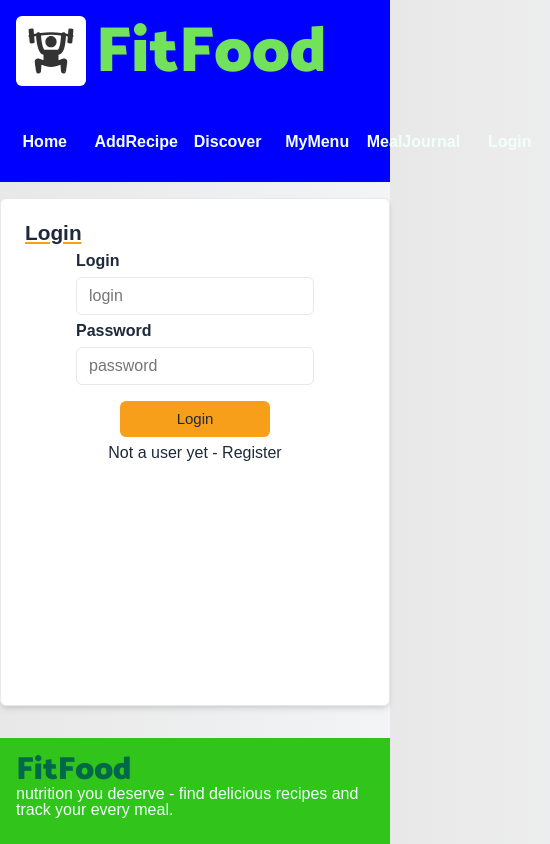
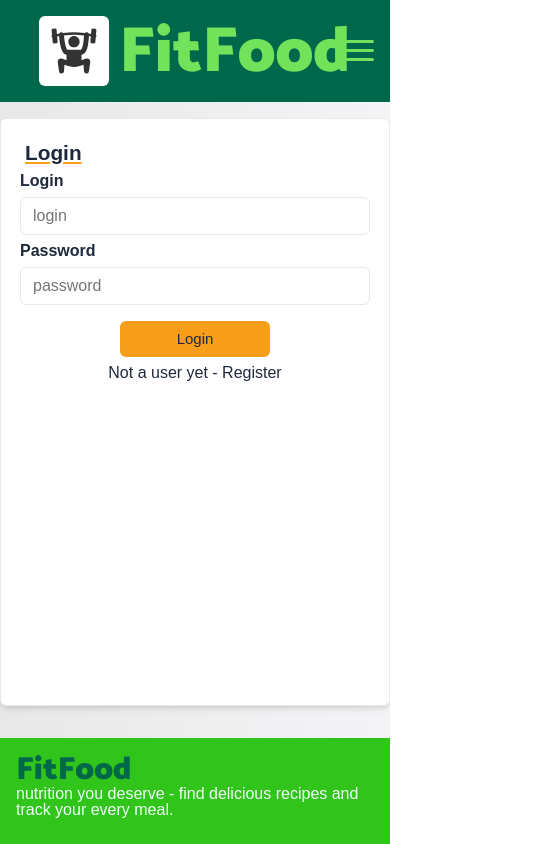
Before and after one commit to krawczyk071/fitfood, a React (Create React App) app in the folder client/: page /auth in a window 390 px wide. Shown: the whole page, 550 px wide, since content can reach past the window. Built offline with nearby package versions, Linux system fonts and the light colour scheme; no server answers; a web font is replaced by a local one.

Commit message:
responsive refactor

```diff
--- a/client/src/components/Navbar.js
+++ b/client/src/components/Navbar.js
@@ -1,9 +1,13 @@
-import React from "react";
+import React, { useState } from "react";
 import Logo from "./Logo";
 import { Link } from "react-router-dom";
 import LoginBtn from "./LoginBtn";
 
 const Navbar = () => {
+  const [burgerOpen, setBurgerOpen] = useState(false);
+  const toggleBurger = () => {
+    setBurgerOpen((prev) => !prev);
+  };
   return (
     <div className="header">
       <nav className="navbar">
@@ -11,7 +15,7 @@ const Navbar = () => {
           <Logo />
         </div>
 
-        <ul className="navbar__list">
+        <ul className={`navbar__list ${burgerOpen ? "open" : ""}`}>
           <li className="navbar__list__item">
             <Link to="/">Home</Link>
           </li>
@@ -32,6 +36,11 @@ const Navbar = () => {
             <LoginBtn />
           </li>
         </ul>
+        <button className="nobtn burger__btn" onClick={toggleBurger}>
+          <span className="bar"></span>
+          <span className="bar"></span>
+          <span className="bar"></span>
+        </button>
       </nav>
     </div>
   );
--- a/client/src/styles/components/_addrecipe.scss
+++ b/client/src/styles/components/_addrecipe.scss
@@ -8,7 +8,7 @@
     font-size: 0.7rem;
   }
   &__form {
-    width: clamp(200px, 70%, $break-md);
+    width: clamp(350px, 70%, $break-md);
     display: flex;
     flex-direction: column;
     align-items: center;
--- a/client/src/styles/components/_hero.scss
+++ b/client/src/styles/components/_hero.scss
@@ -8,13 +8,13 @@
   user-select: none;
   h1 {
     color: $text1;
-    font-size: 2em;
+    font-size: clamp(1em, 20vw, 2em);
     z-index: 1;
     text-decoration: none;
   }
   h2 {
     color: $text2;
-    font-size: 2em;
+    font-size: clamp(1em, 20vw, 2em);
 
     margin-top: -0.5em;
     margin-bottom: -0.6em;
--- a/client/src/styles/components/_login.scss
+++ b/client/src/styles/components/_login.scss
@@ -10,7 +10,7 @@
     cursor: pointer;
   }
   &__form {
-    width: clamp(200px, 70%, $break-md);
+    width: clamp(350px, 70%, $break-md);
     display: flex;
     flex-direction: column;
     align-items: center;
--- a/client/src/styles/components/_navbar.scss
+++ b/client/src/styles/components/_navbar.scss
@@ -7,13 +7,12 @@
   display: flex;
   flex-wrap: wrap;
   align-items: center;
+  justify-content: center;
   color: $text2;
   font-weight: bold;
+  &__logo {
   }
-.navbar__logo {
-}
-
-.navbar__list {
+  &__list {
     flex: 1;
     height: 80px;
     display: flex;
@@ -21,12 +20,11 @@
     list-style-type: none;
     margin: 0;
     padding: 0;
-}
-.navbar__list__item {
+    &__item {
       flex: 1 0 80px;
       display: inline;
       text-align: center;
-  margin: 0.3rem;
+      padding: 0.3rem;
       a,
       div {
         color: $text2;
@@ -38,9 +36,46 @@
         }
       }
     }
+  }
+}
+
+.burger__btn {
+  flex: 0;
+  position: absolute;
+  top: 2.5rem;
+  right: 1rem;
+  display: none;
+  flex-direction: column;
+  justify-content: space-between;
+  width: 30px;
+  height: 21px;
+  .bar {
+    height: 3px;
+    width: 100%;
+    background-color: $primary;
+    border-radius: 10px;
+  }
+}
 
 @media screen and (max-width: $break-sm) {
   .navbar {
-    background: blue;
+    flex-direction: column;
+    &__list {
+      flex-direction: column;
+      align-items: center;
+      display: none;
+      padding-bottom: 1rem;
+      &__item {
+        flex: 1;
+        margin: 0;
+        padding: 0.3rem;
       }
     }
+  }
+  .open {
+    display: flex;
+  }
+  .burger__btn {
+    display: flex;
+  }
+}
--- a/client/src/styles/components/_recipelist.scss
+++ b/client/src/styles/components/_recipelist.scss
@@ -1,6 +1,6 @@
 .recipelist {
   flex: 1;
-  width: clamp(200px, 70%, $break-md);
+  width: clamp(350px, 70%, $break-md);
 
   display: flex;
   flex-direction: column;
--- a/client/src/styles/components/_tracker.scss
+++ b/client/src/styles/components/_tracker.scss
@@ -42,7 +42,7 @@
   align-items: center;
   justify-content: center;
   &__form {
-    width: clamp(200px, 70%, $break-md);
+    width: clamp(350px, 70%, $break-md);
     display: flex;
     flex-direction: column;
     align-items: center;
--- a/client/src/styles/style.css
+++ b/client/src/styles/style.css
@@ -356,10 +356,10 @@ li:not(#foo) > fieldset > div > span > input[type=checkbox] + label {
   display: flex;
   flex-wrap: wrap;
   align-items: center;
+  justify-content: center;
   color: #f1fff9;
   font-weight: bold;
 }
-
 .navbar__list {
   flex: 1;
   height: 80px;
@@ -369,12 +369,11 @@ li:not(#foo) > fieldset > div > span > input[type=checkbox] + label {
   margin: 0;
   padding: 0;
 }
-
 .navbar__list__item {
   flex: 1 0 80px;
   display: inline;
   text-align: center;
-  margin: 0.3rem;
+  padding: 0.3rem;
 }
 .navbar__list__item a,
 .navbar__list__item div {
@@ -389,9 +388,44 @@ li:not(#foo) > fieldset > div > span > input[type=checkbox] + label {
   text-decoration: underline;
 }
 
+.burger__btn {
+  flex: 0;
+  position: absolute;
+  top: 2.5rem;
+  right: 1rem;
+  display: none;
+  flex-direction: column;
+  justify-content: space-between;
+  width: 30px;
+  height: 21px;
+}
+.burger__btn .bar {
+  height: 3px;
+  width: 100%;
+  background-color: #71e25a;
+  border-radius: 10px;
+}
+
 @media screen and (max-width: 576px) {
   .navbar {
-    background: blue;
+    flex-direction: column;
+  }
+  .navbar__list {
+    flex-direction: column;
+    align-items: center;
+    display: none;
+    padding-bottom: 1rem;
+  }
+  .navbar__list__item {
+    flex: 1;
+    margin: 0;
+    padding: 0.3rem;
+  }
+  .open {
+    display: flex;
+  }
+  .burger__btn {
+    display: flex;
   }
 }
 .hero {
@@ -407,13 +441,13 @@ li:not(#foo) > fieldset > div > span > input[type=checkbox] + label {
 }
 .hero h1 {
   color: #1e293b;
-  font-size: 2em;
+  font-size: clamp(1em, 20vw, 2em);
   z-index: 1;
   text-decoration: none;
 }
 .hero h2 {
   color: #f1fff9;
-  font-size: 2em;
+  font-size: clamp(1em, 20vw, 2em);
   margin-top: -0.5em;
   margin-bottom: -0.6em;
   z-index: 10;
@@ -467,7 +501,7 @@ li:not(#foo) > fieldset > div > span > input[type=checkbox] + label {
   font-size: 0.7rem;
 }
 .addrecipe__form {
-  width: clamp(200px, 70%, 768px);
+  width: clamp(350px, 70%, 768px);
   display: flex;
   flex-direction: column;
   align-items: center;
@@ -510,7 +544,7 @@ li:not(#foo) > fieldset > div > span > input[type=checkbox] + label {
   cursor: pointer;
 }
 .login__form {
-  width: clamp(200px, 70%, 768px);
+  width: clamp(350px, 70%, 768px);
   display: flex;
   flex-direction: column;
   align-items: center;
@@ -623,6 +657,14 @@ li:not(#foo) > fieldset > div > span > input[type=checkbox] + label {
   padding-right: 1rem;
 }
 
+@media screen and (max-width: 768px) {
+  .recipe {
+    padding: 0.8rem;
+    grid-template-columns: 1fr;
+    grid-template-rows: repeat(8, auto);
+    grid-template-areas: "a" "c" "b" "d" "e" "f" "h" "g";
+  }
+}
 .search {
   width: 200px;
   display: flex;
@@ -683,7 +725,7 @@ li:not(#foo) > fieldset > div > span > input[type=checkbox] + label {
   justify-content: center;
 }
 .trackmeal__form {
-  width: clamp(200px, 70%, 768px);
+  width: clamp(350px, 70%, 768px);
   display: flex;
   flex-direction: column;
   align-items: center;
@@ -780,7 +822,7 @@ li:not(#foo) > fieldset > div > span > input[type=checkbox] + label {
 
 .recipelist {
   flex: 1;
-  width: clamp(200px, 70%, 768px);
+  width: clamp(350px, 70%, 768px);
   display: flex;
   flex-direction: column;
 }
@@ -889,4 +931,13 @@ p {
   display: flex;
   align-items: center;
   justify-content: center;
+}
+
+.nobtn {
+  border: none;
+  background: none;
+  width: -moz-fit-content;
+  padding: 0;
+  margin: 0;
+  cursor: pointer;
 }/*# sourceMappingURL=style.css.map */
--- a/client/src/styles/style.scss
+++ b/client/src/styles/style.scss
@@ -80,3 +80,13 @@ p {
   align-items: center;
   justify-content: center;
 }
+
+.nobtn {
+  border: none;
+  background: none;
+  width: -moz-fit-content;
+  // width: fit-content;
+  padding: 0;
+  margin: 0;
+  cursor: pointer;
+}
```
Also changed, not shown: client/src/styles/components/_recipe.scss (+17 -0 lines), 1 other file (tests, documents, lock files or other folders). Lines whose indentation alone changed are shown as unchanged.
